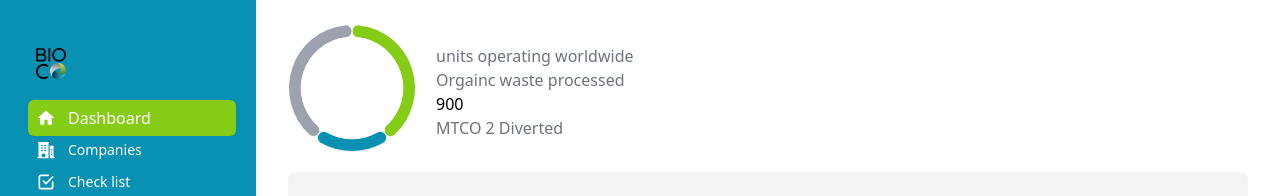
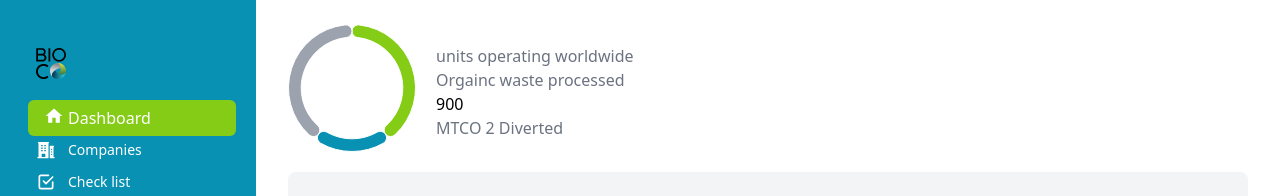
Before and after one commit to Bioco-Tech/BiocoTech-Admin-Panel, a Next.js app: page / in a window 1280 px wide. Shown: the top 196 px of the page. Built offline with nearby package versions, Linux system fonts and the light colour scheme; no server answers; sample sign-in values are in the browser's storage.

Commit message:
update sidebar

```diff
--- a/Components/SideBars.js
+++ b/Components/SideBars.js
@@ -148,9 +148,10 @@ function SideBars({ auth }) {
                     "/admin/dashboard"
                   )}  bg-lime-500 hover:bg-lime-500 group flex items-center w-52 h-9 px-2 py-2 text-sm  rounded-md `}
                 >
-                  <MdHome className="mr-1 text-xl text-white" />
                   <h3 className="text-base ml-2 text-white group-hover:text-white font-thin">
-                    <Link href="/">Dashboard</Link>
+                    <Link href="/" className="flex item-center justify-center">
+                      <MdHome className="mr-1 text-xl text-white" /> Dashboard
+                    </Link>
                   </h3>
                 </div>
                 <div className="flex ">
@@ -187,7 +188,7 @@ function SideBars({ auth }) {
                     </button>
                   </div>
                   <div className="ml-3">
-                    <p className="text-sm -mt-4 font-thin text-white group-hover:text-white ">
+                    <p className="text-sm -mt-4  text-white group-hover:text-white ">
                       Log Out
                     </p>
                     {/*<p className="text-xs font-medium text-white group-hover:text-gray-700">(you will be loged out of your account)</p>*/}
```
